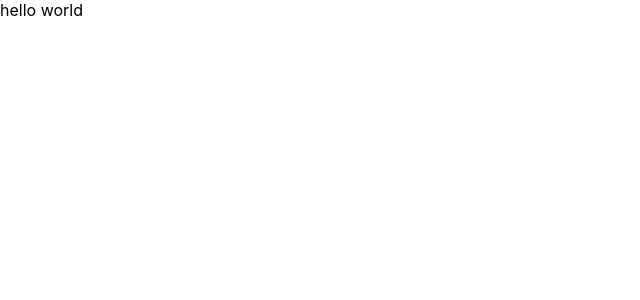
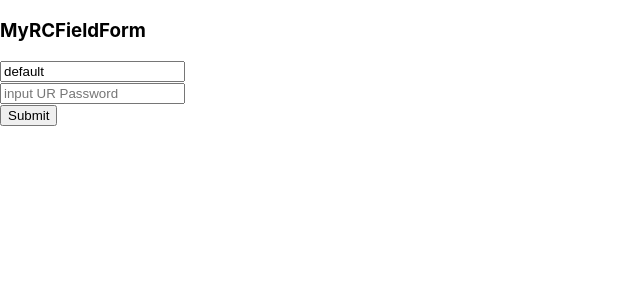
Before and after one commit to nbhaohao/react-demos, a React (Create React App) app: page / in a window 1280 px wide. Shown: the top 300 px of the page, without its empty margins (0-640 px from the left). Built offline with nearby package versions, Linux system fonts and the light colour scheme.

Commit message:
feat:完成表单 Demo
模仿 antdv4 的思路，抽取状态，状态变更时通过强制刷新的思路来做，防止刷新整个表单域

```diff
--- a/src/App.js
+++ b/src/App.js
@@ -1,5 +1,8 @@
+import FormDemo from "./components/FormDemo";
+
 function App() {
-  return <div className="App">hello world</div>;
+  const isShowFormDemo = true;
+  return <div className="App">{isShowFormDemo && <FormDemo />}</div>;
 }
 
 export default App;
--- /dev/null
+++ b/src/components/FormDemo/formComponents/Field.jsx
@@ -0,0 +1,25 @@
+import React, { useContext, useEffect } from "react";
+import { FormContext } from "./FormContext";
+import { useForceUpdate } from "./useForceUpdate";
+
+const Field = ({ children, name }) => {
+  const forceUpdateFn = useForceUpdate();
+  const form = useContext(FormContext);
+  const newChildren = React.cloneElement(children, {
+    value: form.getFieldValue(name),
+    onChange: (event) => {
+      form.setFieldsValue({
+        [name]: event.target.value,
+      });
+    },
+  });
+  useEffect(() => {
+    form.registerField(name, forceUpdateFn);
+    return () => {
+      form.unRegisterField(name);
+    };
+  }, [forceUpdateFn, form, name]);
+  return <div>{newChildren}</div>;
+};
+
+export default Field;
--- /dev/null
+++ b/src/components/FormDemo/formComponents/Form.jsx
@@ -0,0 +1,15 @@
+import React, { useImperativeHandle } from "react";
+import { FormContext } from "./FormContext";
+
+const Form = React.forwardRef(({ children, form }, ref) => {
+  useImperativeHandle(ref, () => {
+    return form;
+  });
+  return (
+    <FormContext.Provider value={form}>
+      <form>{children}</form>
+    </FormContext.Provider>
+  );
+});
+
+export default Form;
--- /dev/null
+++ b/src/components/FormDemo/formComponents/FormContext.js
@@ -0,0 +1,3 @@
+import { createContext } from "react";
+
+export const FormContext = createContext();
--- /dev/null
+++ b/src/components/FormDemo/formComponents/Input.jsx
@@ -0,0 +1,8 @@
+import React from "react";
+
+const Input = (props) => {
+  const { value, ...otherProps } = props;
+  return <input value={value || ""} {...otherProps} />;
+};
+
+export default Input;
--- /dev/null
+++ b/src/components/FormDemo/formComponents/index.jsx
@@ -0,0 +1,7 @@
+import Form from "./Form";
+import Field from "./Field";
+import { useForm } from "./useForm";
+
+Form.useForm = useForm;
+
+export { Form, Field };
--- /dev/null
+++ b/src/components/FormDemo/formComponents/useForceUpdate.js
@@ -0,0 +1,6 @@
+import { useState, useCallback } from "react";
+export function useForceUpdate() {
+  const [, setValue] = useState(0); // integer state
+  const fn = useCallback(() => setValue((value) => value + 1), []);
+  return fn; // update the state to force render
+}
--- /dev/null
+++ b/src/components/FormDemo/formComponents/useForm.js
@@ -0,0 +1,32 @@
+import { useRef } from "react";
+
+class FormStore {
+  constructor() {
+    this.state = {};
+    this.fields = [];
+  }
+  setFieldsValue(newState) {
+    this.state = {
+      ...this.state,
+      ...newState,
+    };
+    this.fields.forEach(({ updateFn }) => updateFn());
+  }
+  getFieldValue(name) {
+    return this.state[name];
+  }
+  registerField(name, updateFn) {
+    this.fields.push({
+      name,
+      updateFn,
+    });
+  }
+  unRegisterField(name) {
+    this.fields = this.fields.filter((filed) => filed.name !== name);
+  }
+}
+
+export function useForm() {
+  const formInstance = useRef(new FormStore());
+  return [formInstance.current];
+}
--- /dev/null
+++ b/src/components/FormDemo/index.jsx
@@ -0,0 +1,77 @@
+import React, { useEffect } from "react";
+import { Form, Field } from "./formComponents";
+import Input from "./formComponents/Input";
+
+const nameRules = { required: true, message: "请输入姓名！" };
+const passworRules = { required: true, message: "请输入密码！" };
+
+function FormDemo() {
+  const [form] = Form.useForm();
+
+  const onFinish = (val) => {
+    console.log("onFinish", val); //sy-log
+  };
+
+  // 表单校验失败执行
+  const onFinishFailed = (val) => {
+    console.log("onFinishFailed", val); //sy-log
+  };
+
+  useEffect(() => {
+    form.setFieldsValue({ username: "default" });
+  }, [form]);
+
+  return (
+    <div>
+      <h3>MyRCFieldForm</h3>
+      <Form form={form} onFinish={onFinish} onFinishFailed={onFinishFailed}>
+        <Field name="username" rules={[nameRules]}>
+          <Input placeholder="input UR Username" />
+        </Field>
+        <Field name="password" rules={[passworRules]}>
+          <Input placeholder="input UR Password" />
+        </Field>
+        <button>Submit</button>
+      </Form>
+    </div>
+  );
+}
+
+// class FormDemo extends Component {
+//   formRef = React.createRef();
+//   componentDidMount() {
+//     console.log("form", this.formRef.current); //sy-log
+//     this.formRef.current.setFieldsValue({ username: "default" });
+//   }
+//
+//   onFinish = (val) => {
+//     console.log("onFinish", val); //sy-log
+//   };
+//
+//   // 表单校验失败执行
+//   onFinishFailed = (val) => {
+//     console.log("onFinishFailed", val); //sy-log
+//   };
+//   render() {
+//     return (
+//       <div>
+//         <h3>MyRCFieldForm</h3>
+//         <Form
+//           ref={this.formRef}
+//           onFinish={this.onFinish}
+//           onFinishFailed={this.onFinishFailed}
+//         >
+//           <Field name="username" rules={[nameRules]}>
+//             <Input placeholder="Username" />
+//           </Field>
+//           <Field name="password" rules={[passworRules]}>
+//             <Input placeholder="Password" />
+//           </Field>
+//           <button>Submit</button>
+//         </Form>
+//       </div>
+//     );
+//   }
+// }
+
+export default FormDemo;
```
